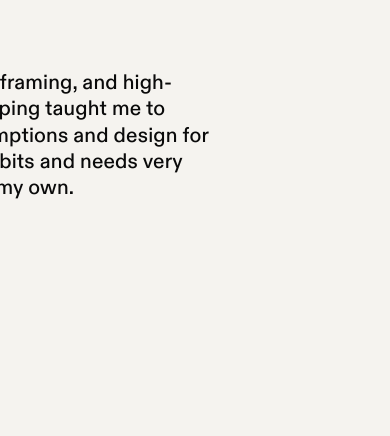
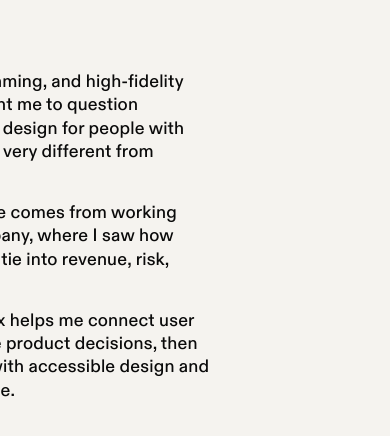
Before and after one commit to Ryan1997123/Portfolio-React, a React (Vite) app: page /about in a window 390 px wide. Shown: the part 1494-1930 px from the top of the page. Built offline with nearby package versions, Linux system fonts and the light colour scheme; a web font is replaced by a local one.

Commit message:
about fix 2

```diff
--- a/src/pages/about-page.jsx
+++ b/src/pages/about-page.jsx
@@ -19,9 +19,13 @@ const aboutPrinciples = [
 ];
 
 const approachBeats = [
+  {
+    text: [
       "Research, wireframing, and high-fidelity prototyping taught me to question assumptions and design for people with habits and needs very different from my own.",
       "The business side comes from working at a fintech company, where I saw how design decisions tie into revenue, risk, and compliance.",
       "Together, that mix helps me connect user needs with viable product decisions, then carry it through with accessible design and clean, robust code.",
+    ],
+  },
 ];
 
 const storyThemes = {
@@ -80,12 +84,33 @@ function fullRange(input, output) {
   return [paddedInput, paddedOutput];
 }
 
+function BeatContent({ beat, renderPhoto }) {
+  const paragraphs = [].concat(beat.text ?? beat);
+  const photos = beat.photos ?? [];
+
+  return (
+    <>
+      {paragraphs.map((paragraph) => (
+        <p key={paragraph}>{paragraph}</p>
+      ))}
+      {photos.length > 0 && (
+        <div className="about-life-gallery" role="group" aria-label="Travel photos">
+          {photos.map(renderPhoto)}
+        </div>
+      )}
+    </>
+  );
+}
+
+function beatClassName(beat) {
+  return `scroll-story-beat${Array.isArray(beat.text) ? " is-multi" : ""}`;
+}
+
 function ScrollStoryBeat({ progress, index, segment, color, isLast, beat }) {
   const fade = segment * 0.3;
   const enter = index * segment;
   const exit = enter + segment;
   const isFirst = index === 0;
-  const photos = beat.photos ?? [];
 
   // Outgoing text clears before incoming text appears so they never overlap.
   const opacity = useTransform(
@@ -109,14 +134,10 @@ function ScrollStoryBeat({ progress, index, segment, color, isLast, beat }) {
   );
 
   return (
-    <motion.div
-      className={`scroll-story-beat${photos.length ? " has-photos" : ""}`}
-      style={{ color, opacity, x, y }}
-    >
-      <p>{beat.text ?? beat}</p>
-      {photos.length > 0 && (
-        <div className="about-life-gallery" role="group" aria-label="Travel photos">
-          {photos.map((photo, photoIndex) => (
+    <motion.div className={beatClassName(beat)} style={{ color, opacity, x, y }}>
+      <BeatContent
+        beat={beat}
+        renderPhoto={(photo, photoIndex) => (
           <ScrollStoryPhoto
             key={photo.id}
             progress={progress}
@@ -124,9 +145,8 @@ function ScrollStoryBeat({ progress, index, segment, color, isLast, beat }) {
             segment={segment}
             photo={photo}
           />
-          ))}
-        </div>
         )}
+      />
     </motion.div>
   );
 }
@@ -235,12 +255,11 @@ function ScrollStory({ chapters }) {
                 {chapter.title}
               </div>
               <div className="scroll-story-stage">
-                {chapter.beats.map((beat) => (
-                  <div key={beat.text ?? beat} className="scroll-story-beat">
-                    <p>{beat.text ?? beat}</p>
-                    {beat.photos && (
-                      <div className="about-life-gallery" role="group" aria-label="Travel photos">
-                        {beat.photos.map((photo) => (
+                {chapter.beats.map((beat, beatIndex) => (
+                  <div key={`${chapter.id}-${beatIndex}`} className={beatClassName(beat)}>
+                    <BeatContent
+                      beat={beat}
+                      renderPhoto={(photo) => (
                         <ScrollStoryPhoto
                           key={photo.id}
                           progress={scrollYProgress}
@@ -249,9 +268,8 @@ function ScrollStory({ chapters }) {
                           photo={photo}
                           isStatic
                         />
-                        ))}
-                      </div>
                       )}
+                    />
                   </div>
                 ))}
               </div>
@@ -304,7 +322,7 @@ function ScrollStory({ chapters }) {
           {chapters.flatMap((chapter, chapterIndex) =>
             chapter.beats.map((beat, beatIndex) => (
               <ScrollStoryBeat
-                key={beat.text ?? beat}
+                key={`${chapter.id}-${beatIndex}`}
                 progress={scrollYProgress}
                 index={starts[chapterIndex] + beatIndex}
                 segment={segment}
--- a/src/pages/portfolio-pages.css
+++ b/src/pages/portfolio-pages.css
@@ -961,7 +961,6 @@
 }
 
 .scroll-story:not(.is-static) .scroll-story-stage {
-  position: relative;
   grid-row: 2;
   grid-column: 2;
   align-self: start;
@@ -969,12 +968,12 @@
   padding-top: 32px;
 }
 
-/* Out of flow so the photo grid doesn't reserve empty height under every other paragraph. */
-.scroll-story:not(.is-static) .scroll-story-beat.has-photos {
-  position: absolute;
-  top: 32px;
-  right: 0;
-  left: 0;
+.scroll-story-beat.is-multi {
+  display: flex;
+  flex-direction: column;
+  gap: 20px;
+  font-size: 24px;
+  line-height: 1.3;
 }
 
 .about-life-photo {
@@ -1167,8 +1166,9 @@
     padding-top: 0;
   }
 
-  .scroll-story:not(.is-static) .scroll-story-beat.has-photos {
-    top: 0;
+  .scroll-story-beat.is-multi {
+    gap: 14px;
+    font-size: 18px;
   }
 }
 
@@ -1200,8 +1200,9 @@
     padding-top: 0;
   }
 
-  .scroll-story:not(.is-static) .scroll-story-beat.has-photos {
-    top: 0;
+  .scroll-story-beat.is-multi {
+    gap: 12px;
+    font-size: 16px;
   }
 }
 
```
Lines whose indentation alone changed are shown as unchanged.
